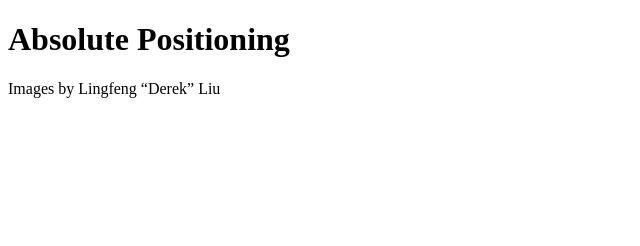
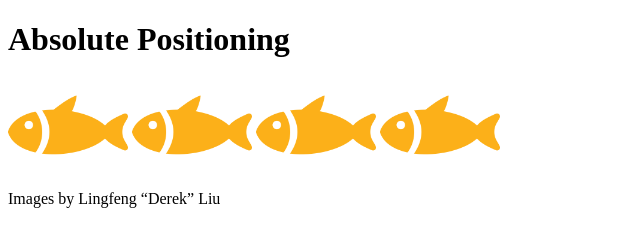
Before and after one commit to VanessaMontoya/week-10, a plain HTML site: page index.html in a window 1280 px wide. Shown: the whole page, without its empty margins (0-640 px from the left). Drawn offline with Linux system fonts and the light colour scheme.

Commit message:
Add <div> with <img> children

```diff
--- a/index.html
+++ b/index.html
@@ -8,6 +8,12 @@
 </head>
 <body>
    <h1>Absolute Positioning</h1>
+   <div>
+      <img width="120" src="img/fish.png" alt="">
+      <img width="120" src="img/fish.png" alt="">
+      <img width="120" src="img/fish.png" alt="">
+      <img width="120" src="img/fish.png" alt="">
+   </div>
    <p>Images by Lingfeng “Derek” Liu</p>
 </body>
 </html>
```
